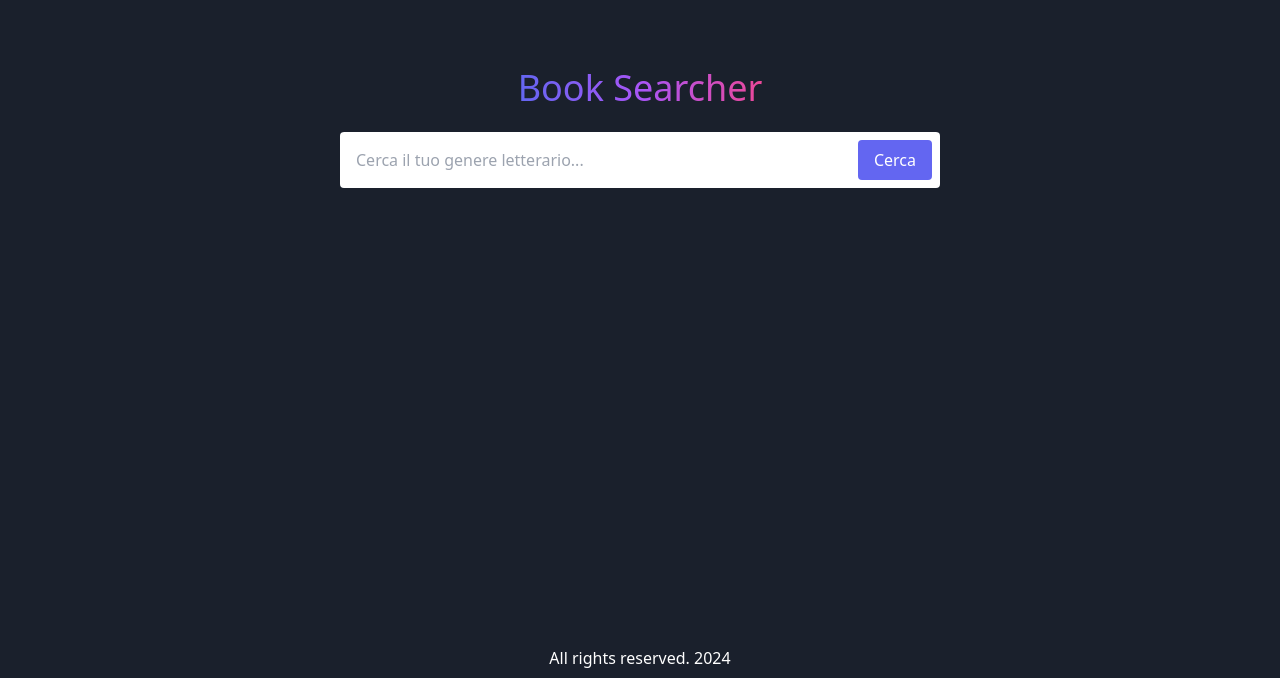
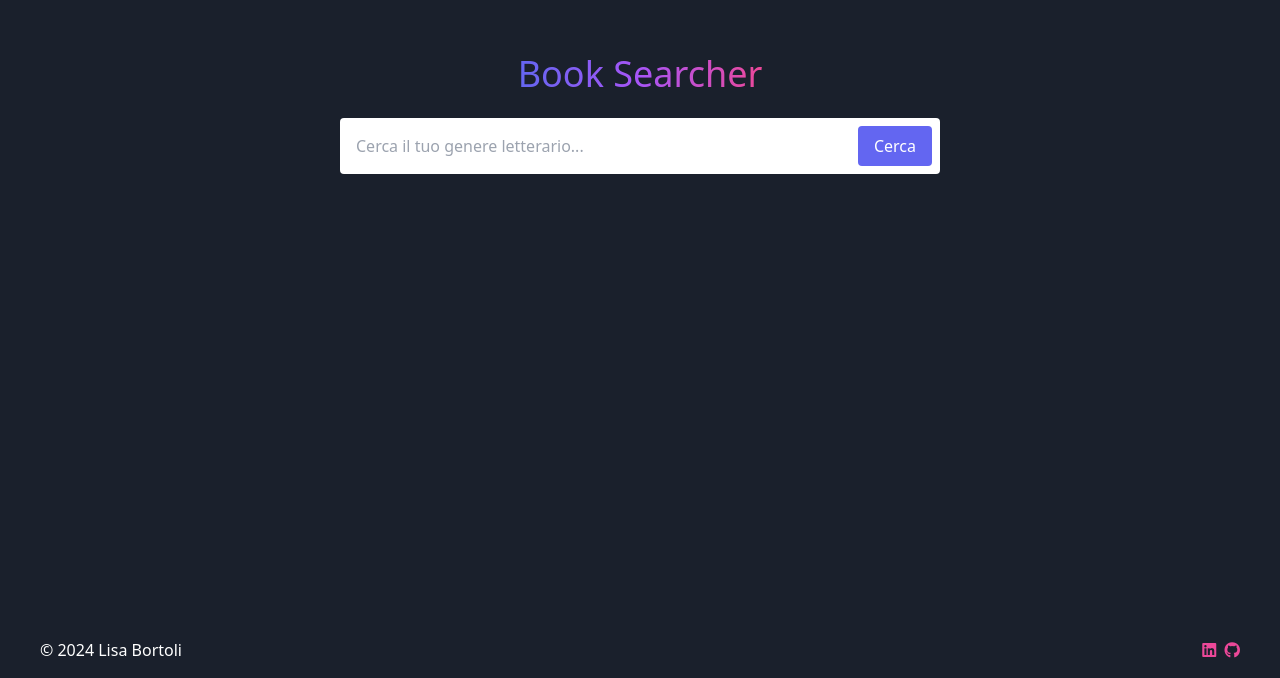
Before and after one commit to LisaB404/JavaScript-Advanced-Lisa-B, a website built with webpack: page index.html in a window 1280 px wide. Shown: the part 122-800 px from the top of the page. Built offline with nearby package versions, Linux system fonts and the light colour scheme.

Commit message:
Improvements. Footer and Head

```diff
--- a/index.html
+++ b/index.html
@@ -6,10 +6,18 @@
     <!--Favicon-->
     <link rel="icon" type="image/png" sizes="32x32" href="img/favicon-32x32.png">
     <link rel="icon" type="image/png" sizes="16x16" href="img/favicon-16x16.png">
+    <!--FontAwesome-->
+    <link rel="stylesheet" href="https://cdnjs.cloudflare.com/ajax/libs/font-awesome/6.0.0-beta3/css/all.min.css">
+    <!--OG Tags-->
+    <meta property="og:title" content="Book Searcher" />
+    <meta property="og:type" content="website" />
+    <meta property="og:url" content="..." />
+    <meta property="og:image" content="..." />
+    <meta property="og:description" content="Book Searcher - What's your next book?" />
     <title>Book Searcher</title>
 </head>
-<body class="flex flex-col min-h-screen">
-    <main class="flex flex-wrap h-screen w-screen items-center justify-center text-center p-10 bg-[#1a202c]">
+<body class="flex flex-col min-h-screen w-screen bg-[#1a202c] overflow-x-hidden">
+    <main class="flex flex-1 flex-wrap h-screen w-screen items-center justify-center text-center p-10 bg-[#1a202c]">
         <div class="flex md:w-2/4 flex-col items-center space-y-6 mx-4">
             <h1 class="text-white text-4xl"><span class="text-transparent bg-clip-text bg-gradient-to-r from-indigo-500 via-purple-500 to-pink-500">Book Searcher</span></h1>
             <div class="flex w-full rounded bg-white">
@@ -21,7 +29,20 @@
         <div id="results" class="flex flex-col items-center justify-start md:w-3/4 mx-2">
         </div>
     </main>
-    <footer>All rights reserved. 2024</footer>
+
+    <footer class="left-4 bottom-0 w-full py-4 text-white text-center p-10 overflow-hidden">
+        <div class="container">
+        <div class="flex items-center justify-between">
+            <div class="rights">
+                <p>© 2024 Lisa Bortoli</p>
+            </div>
+            <div class="social-icons space-x-1">
+                <a href="https://www.linkedin.com/in/lisa-bortoli-7544781a9/" target="_blank"><i class="fa-brands fa-linkedin"></i></a>
+                <a href="https://github.com/LisaB404" target="_blank"><i class="fa-brands fa-github"></i></a>
+            </div>
+        </div>
+        </div>
+    </footer>
 
 <script src="bundle.js"></script>
 </body>
--- a/src/css/styles.css
+++ b/src/css/styles.css
@@ -8,21 +8,13 @@
     box-sizing: border-box;
 }
 
-body {
-    width: 100vw;
-    background-color: #1a202c;
-    min-height: 100vh;
-}
+.social-icons a {
+    color: rgb(236, 72, 153);
+  }
 
-footer {
-    position: fixed;
-    left: 0;
-    bottom: 0;
-    width: 100%;
-    height: 2em;
-    color: white;
-    text-align: center;
-}
+.social-icons a:hover {
+    color: rgb(99, 102, 241);
+  }
 
 h2, p, ul {
     color: white;
@@ -40,10 +32,6 @@ h2, p, ul {
 table, tr {
     color: white;
     background-color: rgb(99, 102, 241, 0.3);
-}
-
-table {
-    margin-bottom: 2em;
 }
 
 img {
@@ -65,11 +53,11 @@ img {
     max-height: 60vh;
     overflow: hidden;
     text-overflow: ellipsis;
+}
 
-    p {
-        margin: 0.5em;
-        padding: 0.5em;
-    }
+.bookDetails p {
+    margin: 0.5em;
+    padding: 0.5em;
 }
 
 .bookDetailsClose {
```
Also changed, not shown: dist/bundle.js, dist/img/default-cover.png (added), dist/img/og-image.png (added), dist/index.html.
